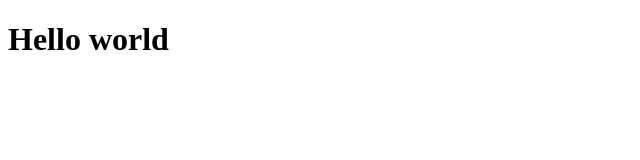
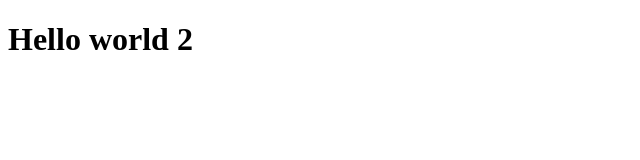
Before and after one commit to valeraGorobets/react-redux-boilerplate, a React (Create React App) app: page / in a window 1280 px wide. Shown: the top 160 px of the page, without its empty margins (0-640 px from the left). Built offline with nearby package versions, Linux system fonts and the light colour scheme.

Commit message:
Update readme

```diff
--- a/src/App.js
+++ b/src/App.js
@@ -4,7 +4,7 @@ class App extends Component {
   render() {
     return (
       <div className="App">
-        <h1>Hello world</h1>
+        <h1>Hello world 2</h1>
       </div>
     );
   }
```
Also changed, not shown: 1 other file (tests, documents, lock files or other folders).
